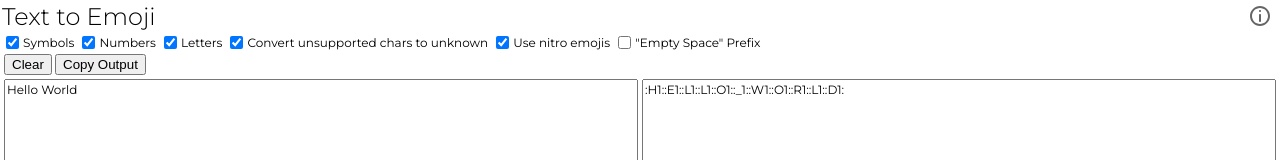
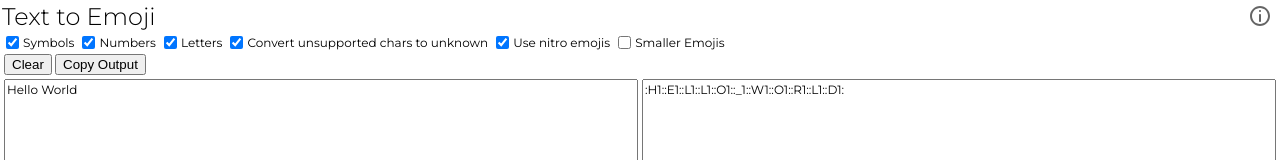
Before and after one commit to ghostdevv/discord-emoji-text, a Svelte app: page / in a window 1280 px wide. Shown: the top 160 px of the page. Built offline with nearby package versions, Linux system fonts and the light colour scheme.

Commit message:
feat: updated the checkbox label name for empty space

```diff
--- a/src/App.svelte
+++ b/src/App.svelte
@@ -150,7 +150,7 @@
 		</div>
 		<div>
 			<input type="checkbox" id="prefix" bind:checked={opt.prefixSpace} />
-			<label for="prefix">"Empty Space" Prefix</label>
+			<label for="prefix">Smaller Emojis</label>
 		</div>
 	</div>
 	<div class="buttons">
```
